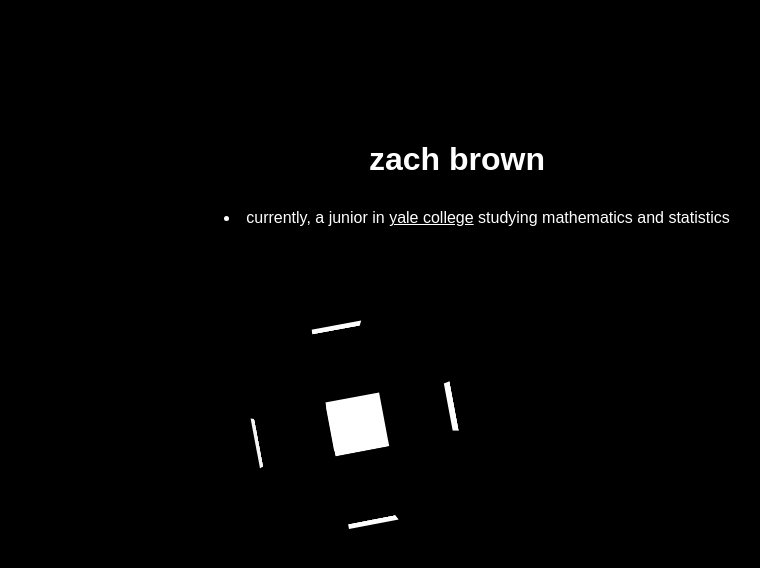
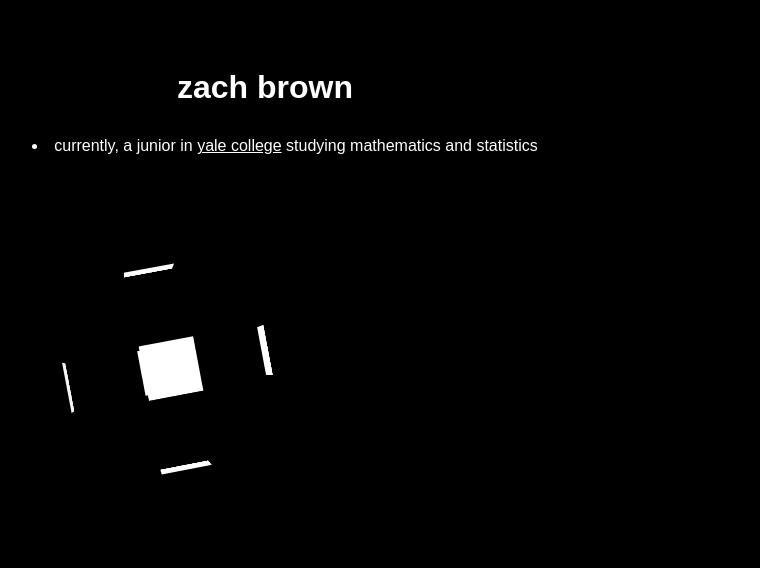
Before and after one commit to zachbrown24/zachbrown24.github.io, a plain HTML site: page index.html in a window 1280 px wide. Shown: the whole page, without its empty margins (375-1135 px from the left). Drawn offline with Linux system fonts and the light colour scheme.

Commit message:
Add files via upload

```diff
--- a/index.html
+++ b/index.html
@@ -14,11 +14,6 @@ ul {text-align: center;
     padding-top: .1in;
 }
 
-body {
-    padding-left: 30%;
-    padding-top: 5%;
-  }
-
   .container {
     width: 50px;
     height: 50px;
@@ -28,8 +23,11 @@ body {
   }
 
   #cube {
-    width: 50%;
-    height: 50%;
+    width: 100%;
+    height: 100%;
+    display: block;
+  margin-left: auto;
+  margin-right: auto;
     position: relative;
     -webkit-transform-style: preserve-3d;
     -webkit-animation: rotatecube 20s infinite;
@@ -137,7 +135,7 @@ body {
       </ul>
 </font>
 <p>
-    <div class="container"; style="position:absolute; left:715px; top:400px; align-items: center;">
+    <div class="container"; style="position: fixed; margin-top: 1.8in; margin-left: 5.3in;">
         <div id="cube">
           <div class="front"></div>
           <div class="back"></div>
```
